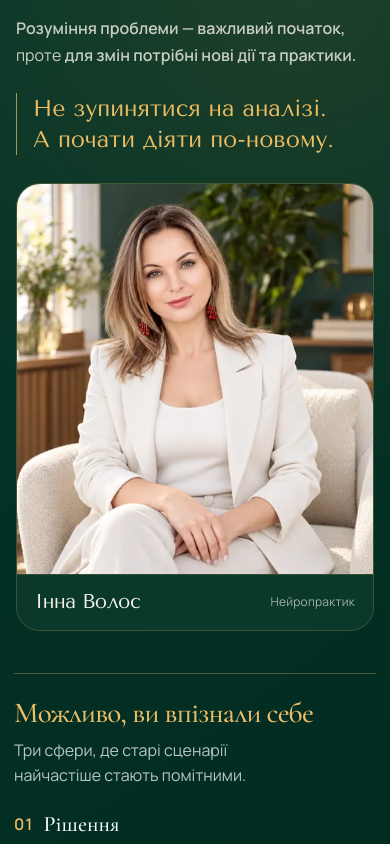
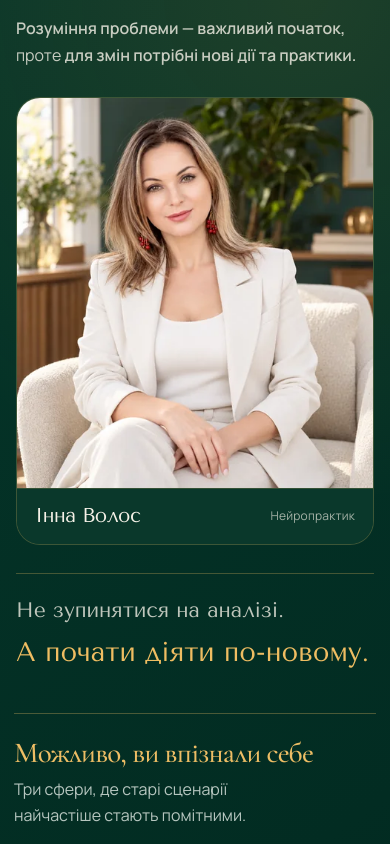
Before and after one commit to Svip-web/inna-volos, a website: page sites/inna-volos/index.html in a window 390 px wide. Shown: the part 1608-2452 px from the top of the page. Drawn offline with Linux system fonts and the light colour scheme.

Commit message:
Recompose second section with photo-led layout and separate statement

```diff
--- a/public/inna-volos/problem-refresh-v2.css
+++ b/public/inna-volos/problem-refresh-v2.css
@@ -1,9 +1,11 @@
-/* The upper Problem story only. The lower recognition rows/footer stay intact. */
+/* Photo-led upper Problem composition. Lower recognition rows/footer stay intact. */
 #problem .problem-editorial {
   display: grid;
-  grid-template-columns: minmax(0, 1.08fr) minmax(0, .92fr);
+  grid-template-columns: minmax(0, .84fr) minmax(0, 1.16fr);
+  grid-template-areas: "visual story" "statement statement";
   align-items: center;
-  gap: clamp(48px, 6vw, 80px);
+  column-gap: clamp(48px, 6vw, 80px);
+  row-gap: 36px;
   width: min(1240px, calc(100% - 80px));
   min-height: 0;
   margin-inline: auto;
@@ -16,6 +18,7 @@
 }
 
 #problem .problem-editorial .problem-story {
+  grid-area: story;
   min-width: 0;
   min-height: 0;
   padding: 18px 0;
@@ -74,30 +77,43 @@
 }
 
 #problem .problem-editorial .problem-statement {
-  max-width: 510px;
-  margin: 28px 0 0;
-  padding: 0 0 0 18px;
+  grid-area: statement;
+  display: grid;
+  grid-template-columns: minmax(0, .84fr) minmax(0, 1.16fr);
+  column-gap: clamp(48px, 6vw, 80px);
+  row-gap: 10px;
+  align-items: baseline;
+  width: 100%;
+  max-width: none;
+  margin: 0;
+  padding: 26px 0 0;
   border: 0;
-  border-left: 1px solid rgba(239, 189, 98, .7);
+  border-top: 1px solid rgba(239, 189, 98, .28);
   border-radius: 0;
   color: #efbd62;
   background: transparent;
   box-shadow: none;
   font-family: var(--iv-display);
-  font-size: 25px;
+  font-size: clamp(26px, 2.3vw, 32px);
   font-style: normal;
   font-weight: 400;
   line-height: 1.35;
 }
 
+#problem .problem-editorial .problem-statement span:first-child {
+  color: rgba(245, 241, 231, .78);
+  font-size: clamp(21px, 1.8vw, 25px);
+}
+
 #problem .problem-editorial .problem-visual {
+  grid-area: visual;
   position: relative;
   display: grid;
   grid-template-rows: minmax(0, 1fr) auto;
-  justify-self: end;
+  justify-self: start;
   align-self: center;
   width: 100%;
-  max-width: 520px;
+  max-width: 480px;
   min-width: 0;
   min-height: 0;
   height: auto;
@@ -158,13 +174,15 @@
 @media (max-width: 1160px) {
   #problem .problem-editorial {
     width: calc(100% - 56px);
-    gap: 44px;
+    column-gap: 44px;
   }
+  #problem .problem-editorial .problem-statement { column-gap: 44px; }
 }
 
 @media (max-width: 900px) {
   #problem .problem-editorial {
     grid-template-columns: minmax(0, 1fr);
+    grid-template-areas: "story" "visual" "statement";
     width: calc(100% - 48px);
     gap: 32px;
   }
@@ -179,6 +197,9 @@
 
   #problem .problem-editorial .problem-visual {
     justify-self: center;
+  }
+  #problem .problem-editorial .problem-statement {
+    grid-template-columns: minmax(0, 1fr);
   }
 }
 
@@ -202,9 +223,9 @@
   }
 
   #problem .problem-editorial .problem-statement {
-    margin-top: 24px;
-    padding-left: 16px;
-    font-size: 23px;
+    margin: 0;
+    padding: 22px 0 0;
+    font-size: 27px;
   }
 
   #problem .problem-editorial .problem-photo-caption {
--- a/sites/inna-volos/index.html
+++ b/sites/inna-volos/index.html
@@ -20,7 +20,7 @@
       }
     });
   </script>
-  <link rel="stylesheet" href="site.min.css?v=5ca9c0ead98eba3a">
+  <link rel="stylesheet" href="site.min.css?v=20fea54a4585f4cc">
 </head>
 <body>
   <a class="skip-link" href="#main">Перейти до основного вмісту</a>
@@ -90,13 +90,13 @@
             <h2 id="problem-title">Ви знаєте, що хочете змінити. <em>Але чому продовжуєте діяти по-старому?</em></h2>
             <p class="problem-lead">Ви можете <strong>усвідомлювати свої бажання та цілі</strong>, але продовжувати <strong>повторювати звичні реакції та поведінкові сценарії</strong>.</p>
             <p class="problem-detail"><strong>Розуміння проблеми — важливий початок,</strong> проте <strong>для змін потрібні нові дії та практики.</strong></p>
-            <blockquote class="problem-statement">Не зупинятися на аналізі. А почати діяти по-новому.</blockquote>
           </div>
 
           <figure class="problem-visual reveal">
-            <img class="problem-editorial-photo" src="assets/problem-inna-editorial-v2-768.webp" srcset="assets/problem-inna-editorial-v2-480.webp 480w, assets/problem-inna-editorial-v2-768.webp 768w, assets/problem-inna-editorial-v2-1024.webp 1024w" sizes="(max-width: 767px) calc(100vw - 32px), (max-width: 1024px) 70vw, 520px" width="1024" height="1280" alt="Інна Волос — нейропрактик" loading="lazy" decoding="async">
+            <img class="problem-editorial-photo" src="assets/problem-inna-editorial-v2-768.webp" srcset="assets/problem-inna-editorial-v2-480.webp 480w, assets/problem-inna-editorial-v2-768.webp 768w, assets/problem-inna-editorial-v2-1024.webp 1024w" sizes="(max-width: 767px) calc(100vw - 32px), (max-width: 900px) 480px, (max-width: 1160px) calc(42vw - 42px), 480px" width="1024" height="1280" alt="Інна Волос — нейропрактик" loading="lazy" decoding="async">
             <figcaption class="problem-photo-caption"><span>Інна Волос</span><span>Нейропрактик</span></figcaption>
           </figure>
+          <blockquote class="problem-statement reveal"><span>Не зупинятися на аналізі.</span> <span>А почати діяти по-новому.</span></blockquote>
         </div>
 
         <div class="problem-patterns">
--- a/sites/inna-volos/problem-refresh-v2.css
+++ b/sites/inna-volos/problem-refresh-v2.css
@@ -1,9 +1,11 @@
-/* The upper Problem story only. The lower recognition rows/footer stay intact. */
+/* Photo-led upper Problem composition. Lower recognition rows/footer stay intact. */
 #problem .problem-editorial {
   display: grid;
-  grid-template-columns: minmax(0, 1.08fr) minmax(0, .92fr);
+  grid-template-columns: minmax(0, .84fr) minmax(0, 1.16fr);
+  grid-template-areas: "visual story" "statement statement";
   align-items: center;
-  gap: clamp(48px, 6vw, 80px);
+  column-gap: clamp(48px, 6vw, 80px);
+  row-gap: 36px;
   width: min(1240px, calc(100% - 80px));
   min-height: 0;
   margin-inline: auto;
@@ -16,6 +18,7 @@
 }
 
 #problem .problem-editorial .problem-story {
+  grid-area: story;
   min-width: 0;
   min-height: 0;
   padding: 18px 0;
@@ -74,30 +77,43 @@
 }
 
 #problem .problem-editorial .problem-statement {
-  max-width: 510px;
-  margin: 28px 0 0;
-  padding: 0 0 0 18px;
+  grid-area: statement;
+  display: grid;
+  grid-template-columns: minmax(0, .84fr) minmax(0, 1.16fr);
+  column-gap: clamp(48px, 6vw, 80px);
+  row-gap: 10px;
+  align-items: baseline;
+  width: 100%;
+  max-width: none;
+  margin: 0;
+  padding: 26px 0 0;
   border: 0;
-  border-left: 1px solid rgba(239, 189, 98, .7);
+  border-top: 1px solid rgba(239, 189, 98, .28);
   border-radius: 0;
   color: #efbd62;
   background: transparent;
   box-shadow: none;
   font-family: var(--iv-display);
-  font-size: 25px;
+  font-size: clamp(26px, 2.3vw, 32px);
   font-style: normal;
   font-weight: 400;
   line-height: 1.35;
 }
 
+#problem .problem-editorial .problem-statement span:first-child {
+  color: rgba(245, 241, 231, .78);
+  font-size: clamp(21px, 1.8vw, 25px);
+}
+
 #problem .problem-editorial .problem-visual {
+  grid-area: visual;
   position: relative;
   display: grid;
   grid-template-rows: minmax(0, 1fr) auto;
-  justify-self: end;
+  justify-self: start;
   align-self: center;
   width: 100%;
-  max-width: 520px;
+  max-width: 480px;
   min-width: 0;
   min-height: 0;
   height: auto;
@@ -158,13 +174,15 @@
 @media (max-width: 1160px) {
   #problem .problem-editorial {
     width: calc(100% - 56px);
-    gap: 44px;
+    column-gap: 44px;
   }
+  #problem .problem-editorial .problem-statement { column-gap: 44px; }
 }
 
 @media (max-width: 900px) {
   #problem .problem-editorial {
     grid-template-columns: minmax(0, 1fr);
+    grid-template-areas: "story" "visual" "statement";
     width: calc(100% - 48px);
     gap: 32px;
   }
@@ -179,6 +197,9 @@
 
   #problem .problem-editorial .problem-visual {
     justify-self: center;
+  }
+  #problem .problem-editorial .problem-statement {
+    grid-template-columns: minmax(0, 1fr);
   }
 }
 
@@ -202,9 +223,9 @@
   }
 
   #problem .problem-editorial .problem-statement {
-    margin-top: 24px;
-    padding-left: 16px;
-    font-size: 23px;
+    margin: 0;
+    padding: 22px 0 0;
+    font-size: 27px;
   }
 
   #problem .problem-editorial .problem-photo-caption {
```
Also changed, not shown: export-manifest.json (+15 -15 lines), public/inna-volos/index.html (+3 -3 lines), public/inna-volos/site.min.css, sites/inna-volos/site.min.css, 8 other files.
